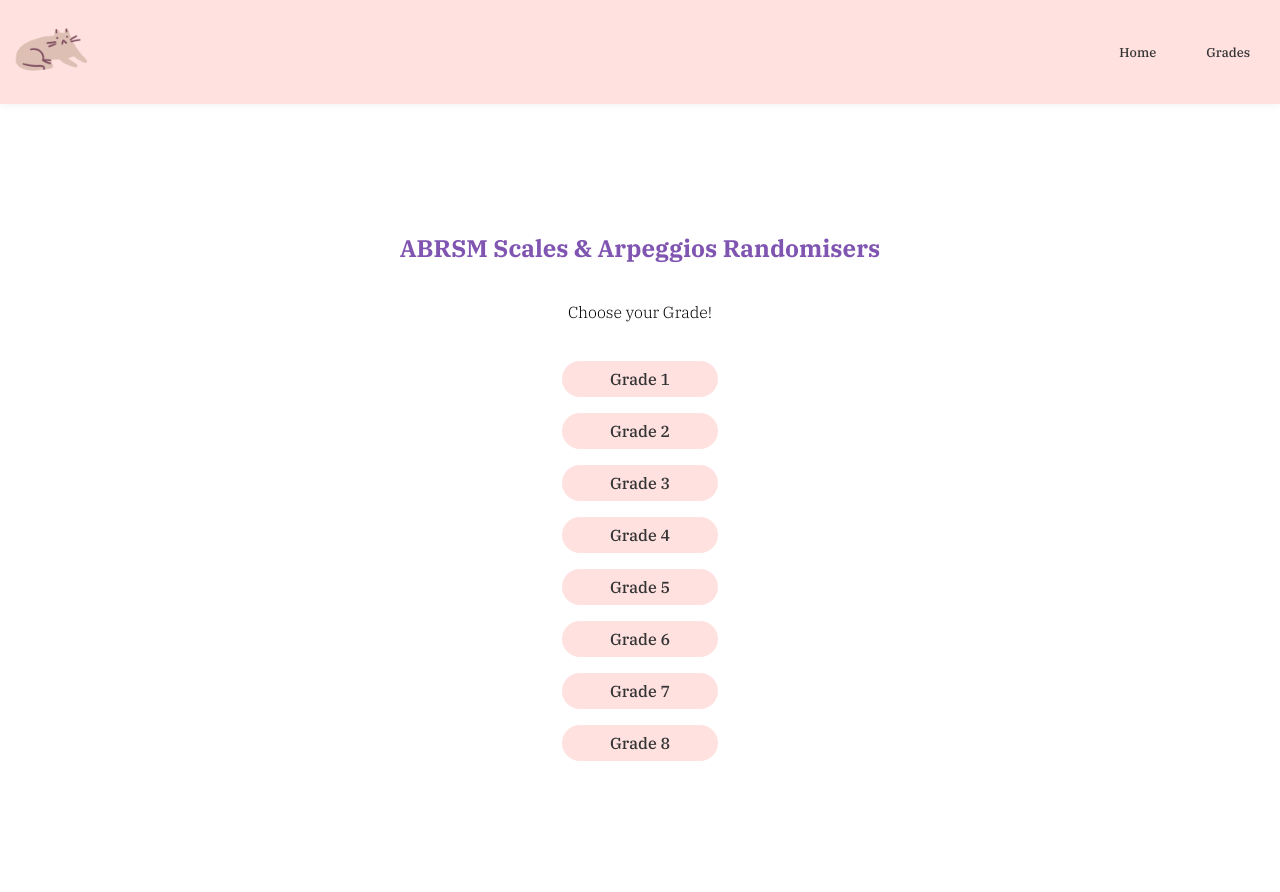
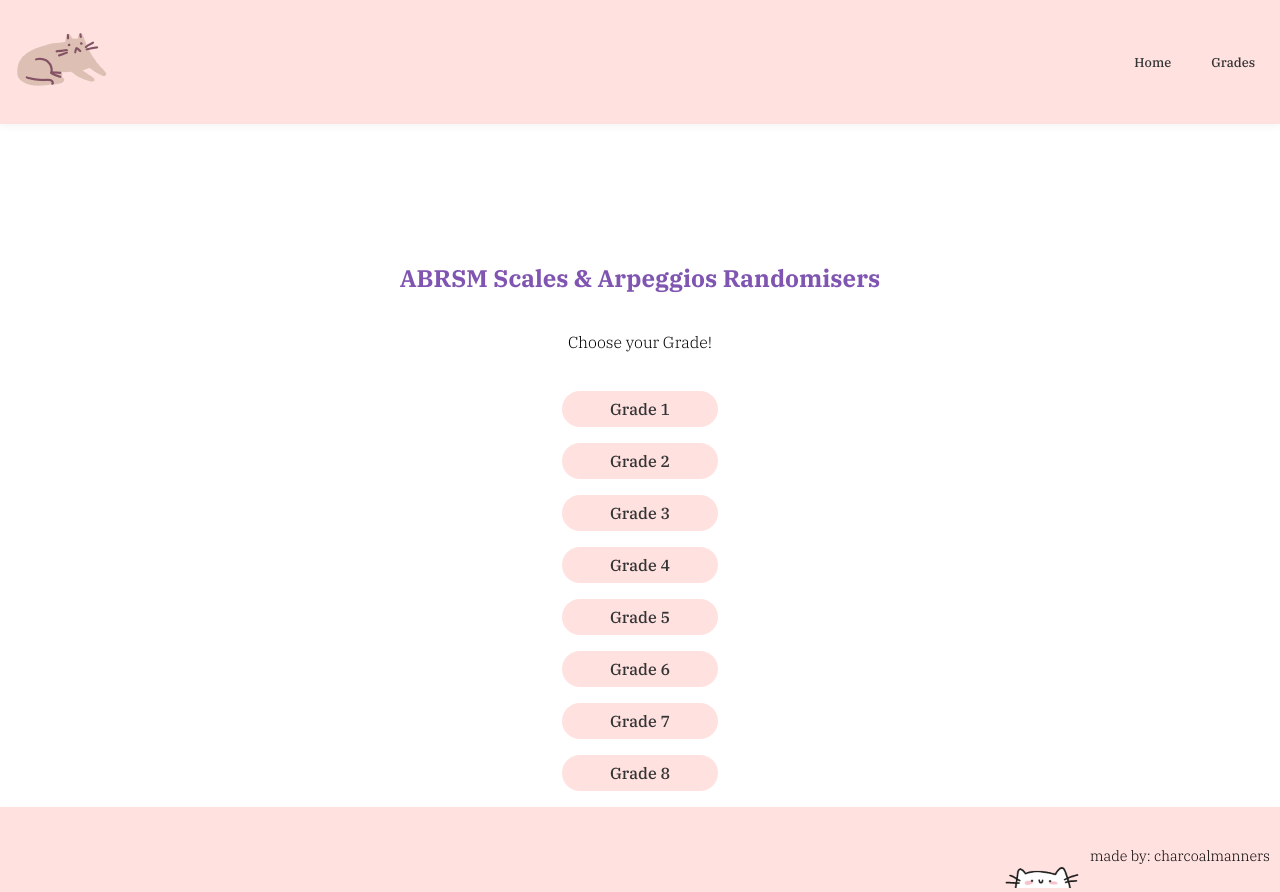
Before and after one commit to charcoalmanners/randomscales, a plain HTML site: page index.html in a window 1280 px wide. Before the commit the page ends 800 px from the top, so only its background shows below. Drawn offline with Linux system fonts and the light colour scheme.

Commit message:
Add files via upload

```diff
--- a/index.html
+++ b/index.html
@@ -10,7 +10,7 @@
 
 <body>
     <div class="header">
-        <a href="index.html" class="logo"><img src="header.gif" style="width: 80px;"></a>
+        <a href="index.html" class="logo"><img src="header.gif" style="width: 100px;"></a>
         <div class="header-right">
             <a class="active" href="index.html"><button>Home</button></a>
             <div class="dropdown">
@@ -28,7 +28,6 @@
             </div>
         </div>
     </div>
-    <p style="font-size: 1em; text-align: left; margin-top: 10px; margin-left: 10px;"> </p>
     <div style="margin-top: 10%;">
         <h1>ABRSM Scales & Arpeggios Randomisers</h1>
         <p style="margin-top: 3%">Choose your Grade!</p>
@@ -50,6 +49,12 @@
         <div class="container"><a href="grade8.html"><button style="padding-left: 3em; padding-right: 3em;">Grade
                     8</button></a></div>
     </div>
+    <div class="header footer" style="margin-bottom: 0;">
+        <a href="index.html" class="logo"><img src="footer.gif" style="width: 80px;"></a>
+        <div class="header-right">
+            <p>made by: charcoalmanners </p>
+        </div>
+    </div>
 </body>
 
 </html>
--- a/scales.css
+++ b/scales.css
@@ -7,9 +7,19 @@
   font-size: 16px;}
 
 html, body {
-  margin: 0;
-  padding: 0;
+    height: 100%;
+    display: flex;
+    flex-direction: column;
+    margin: 0;
+ padding: 0;
 }
+
+main {
+  flex: 1;
+}
+
+
+
 @font-face {
   font-family: IBMPlexMedium;
   src: url(IBMPlexSerif-Medium.ttf);
@@ -36,7 +46,7 @@
     font-family: 'IBMPlexMedium', serif;
     align-items: center;
     text-align: center;
-    font-size: 0.8em;
+    font-size: 0.8rem;
     border: none;
   outline: none;
   box-shadow: none;
@@ -54,14 +64,14 @@
 h1 {
     color: #7F55B1;
     font-family: 'IBMPlexBold', serif;
-    font-size: 1.5em;
+    font-size: 1.5rem;
     text-align: center;
     margin: 10px;
 }
 
 p {
     font-family: 'IBMPlexLight', serif;
-    font-size: 1em;
+    font-size: 1rem;
     text-align: center;
     margin: 10px;
 }
@@ -69,7 +79,7 @@
 .container {
   display: flex;
   justify-content: center;
-  margin-bottom: 1rem;
+  margin-bottom: 1em;
 }
 
 .container button {
@@ -86,18 +96,40 @@
   flex-wrap: wrap;
   box-shadow: 0 2px 8px rgba(0, 0, 0, 0.05);
 }
+
 .header button {
-  background-color: transparent;
-  border: none;
-  outline: none;
-  box-shadow: none;
+    padding: 10px;
+    margin: 5px;
 }
 .header button:hover {
      color: #FFFFFF;
     background-color: #F49BAB;
 }
 
+.header.footer {
+    width: 100%;
+    position: fixed;
+    left: 0;
+    bottom: 0;
+    z-index: 1000;
+    margin-top: auto;
+    position: relative;
+    display: flex;
+    justify-content: right;
+    vertical-align: bottom;
+    flex-wrap: wrap;
+    padding: 12px 10px 0px 10px;
+}
 
+.header.footer .header-right {
+    margin-left: 8px;
+    gap: 6px;
+}
+.header.footer p {
+    margin: 0;
+    font-size: 0.9rem;
+  font-family: 'IBMPlexLight', serif;
+}
 
 /* Header nav buttons and dropdown */
 .header-right {
@@ -114,7 +146,6 @@
 }
 
 .dropbtn {
-  background-color: #ffffff;
   outline-style: none;
 }
 
```
Also changed, not shown: grade1.html (+6 -0 lines), grade2.html (+6 -0 lines), grade3.html (+6 -0 lines), grade4.html (+6 -0 lines), grade5.html (+6 -0 lines), grade6.html (+6 -0 lines), grade7.html (+6 -0 lines), grade8.html (+6 -0 lines), footer.gif (added).
